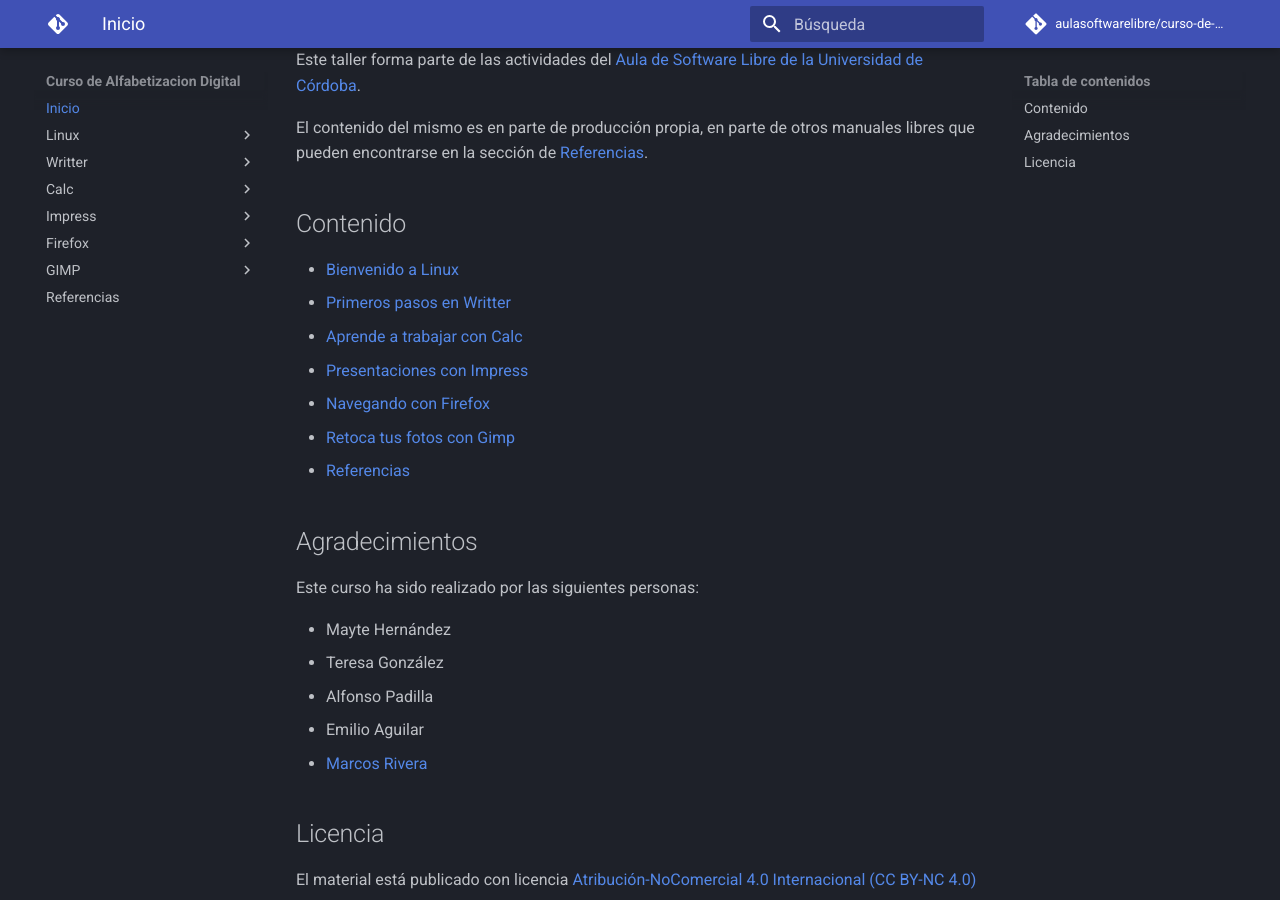
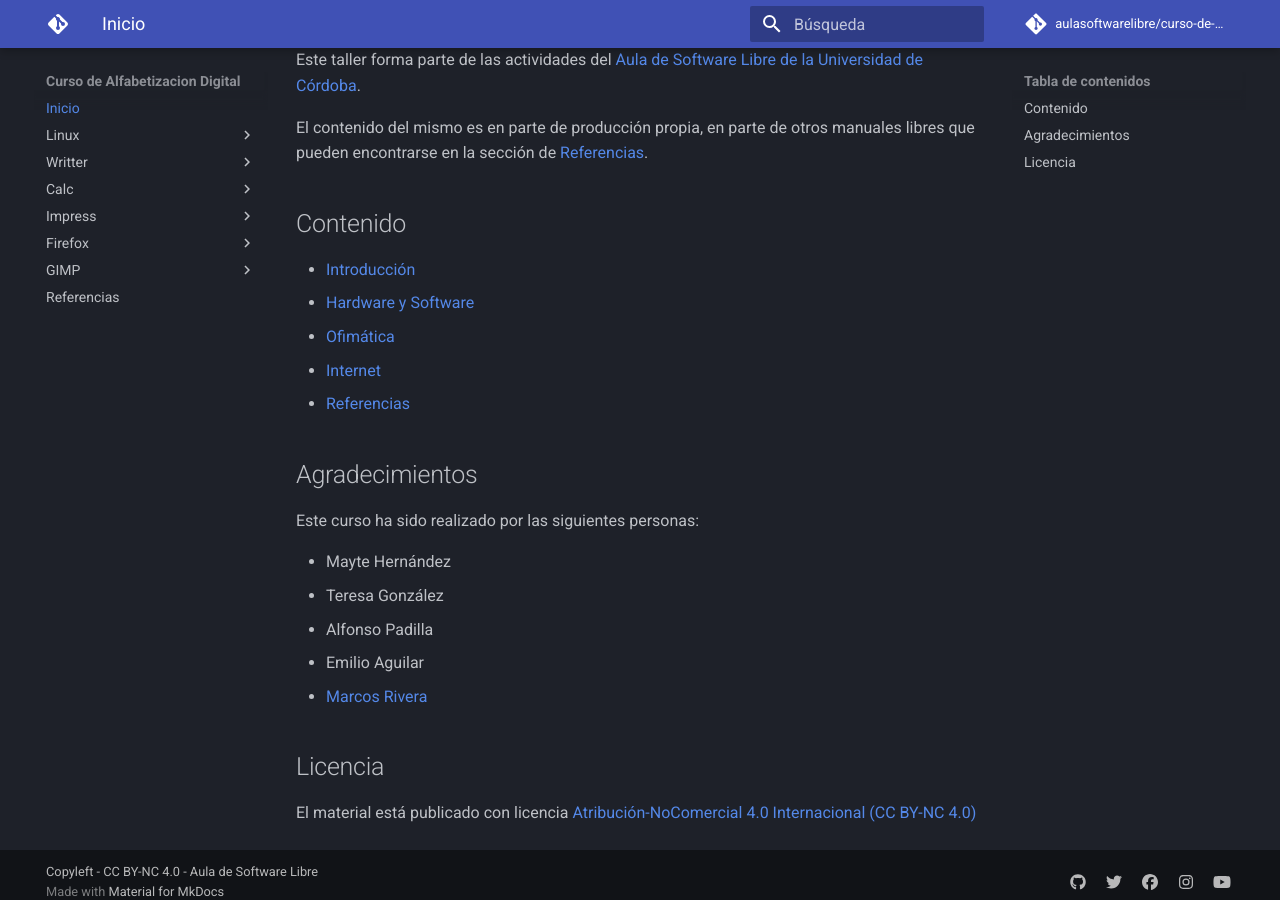
Before and after one commit to aulasoftwarelibre/curso-de-alfabetizacion-digital, an MkDocs documentation site: the page built from docs/index.md, in a window 1280 px wide and 900 px high, scrolled down 535 px. Built offline with MkDocs 1.6.1 and Material for MkDocs 9.7.7, drawn with Linux system fonts in a browser that asks for light colours; comment, search, counter and statistics services are not loaded.

Commit message:
feat: :memo: New Index

```diff
--- a/docs/index.md
+++ b/docs/index.md
@@ -10,18 +10,15 @@
 
 ## Contenido
 
-- [Bienvenido a Linux](Linux/linux.md)
-- [Primeros pasos en Writter](Writter/writter.md)
-- [Aprende a trabajar con Calc](Calc/calc.md)
-- [Presentaciones con Impress](Impress/impress.md)
-- [Navegando con Firefox](Firefox/firefox.md)
-- [Retoca tus fotos con Gimp](GIMP/gimp.md)
+- [Introducción](Linux/linux.md)
+- [Hardware y Software](Writter/writter.md)
+- [Ofimática](Calc/calc.md)
+- [Internet](Impress/impress.md)
 - [Referencias](referencias.md)
 
 ## Agradecimientos
 
 Este curso ha sido realizado por las siguientes personas:
-
 
 - Mayte Hernández
 - Teresa González
```
